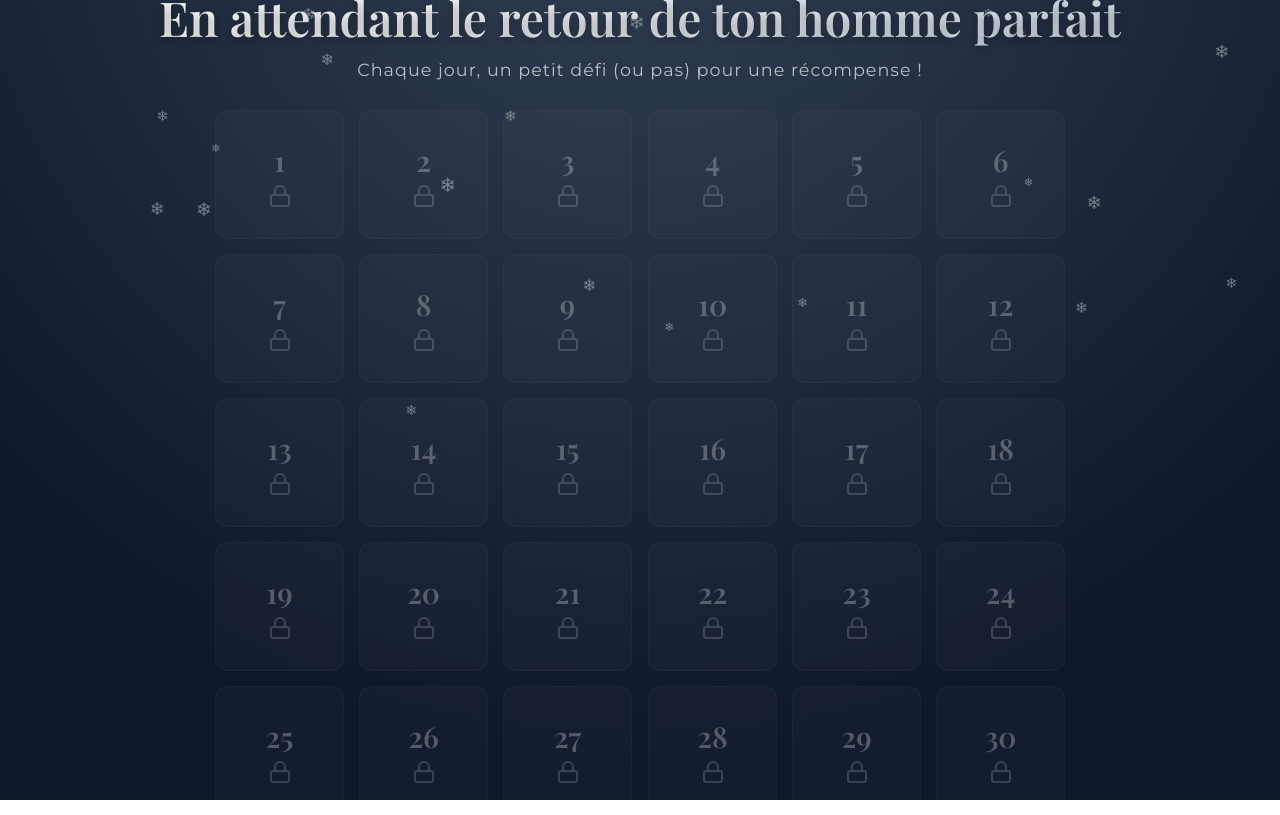
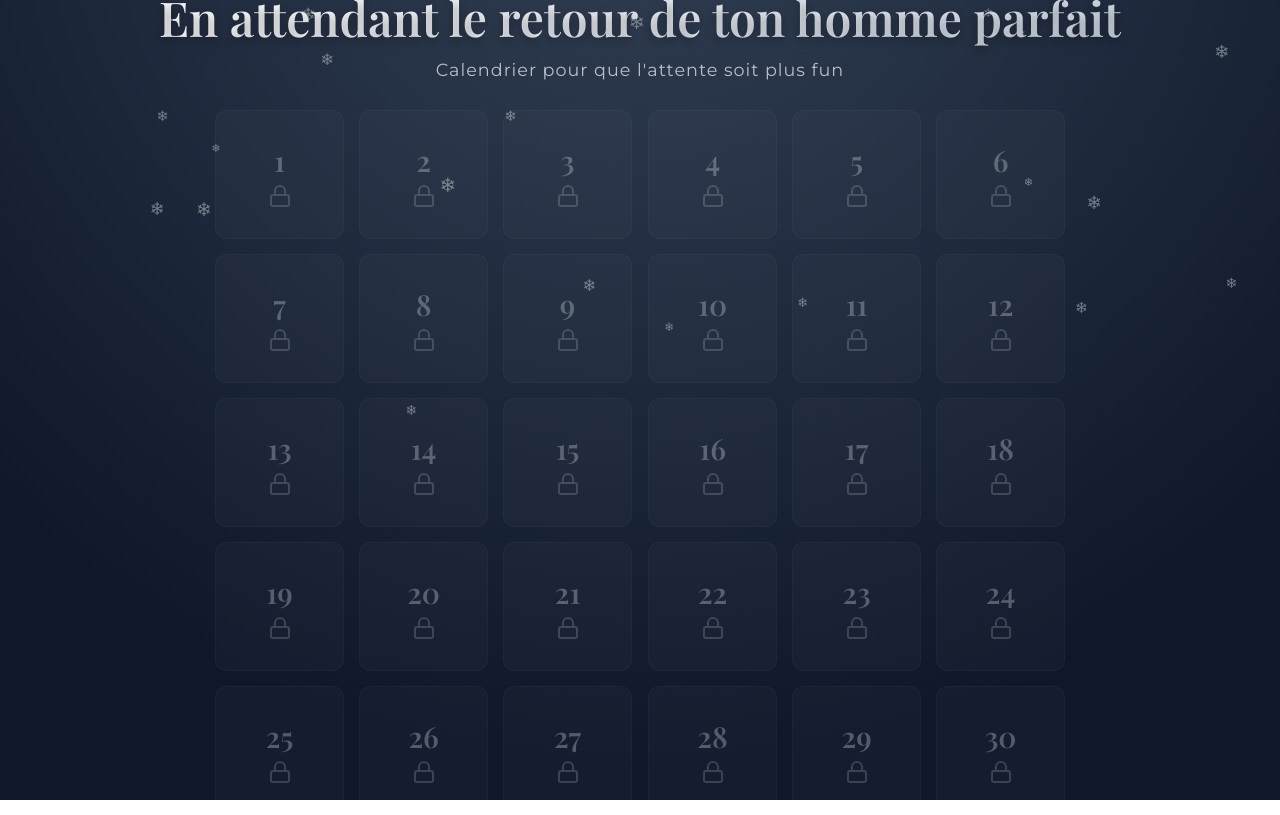
Before and after one commit to arthcrmx/calendrier_lili, a plain HTML site: page index.html in a window 1280 px wide. Drawn offline with nearby package versions, Linux system fonts and the light colour scheme; a web font is replaced by a local one.

Commit message:
Update index.html

```diff
--- a/index.html
+++ b/index.html
@@ -3,7 +3,7 @@
 <head>
     <meta charset="UTF-8">
     <meta name="viewport" content="width=device-width, initial-scale=1.0">
-    <title>30 Jours d'Hiver</title>
+    <title>Calendrier pour passer le temps</title>
 
     <link rel="preconnect" href="https://fonts.googleapis.com">
     <link href="https://fonts.googleapis.com/css2?family=Montserrat:wght@300;400;600&family=Playfair+Display:ital,wght@0,600;1,600&display=swap" rel="stylesheet">
@@ -20,7 +20,7 @@
     <div class="main-container">
         <header>
             <h1>En attendant le retour de ton homme parfait</h1>
-            <p class="subtitle">Chaque jour, un petit défi (ou pas) pour une récompense !</p>
+            <p class="subtitle">Calendrier pour que l'attente soit plus fun</p>
         </header>
 
         <div class="calendar-wrapper">
```
